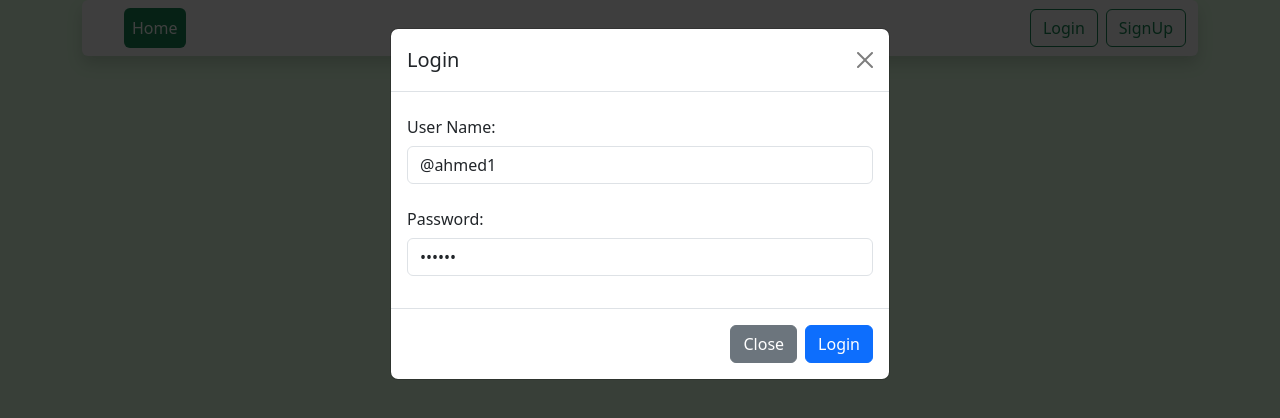
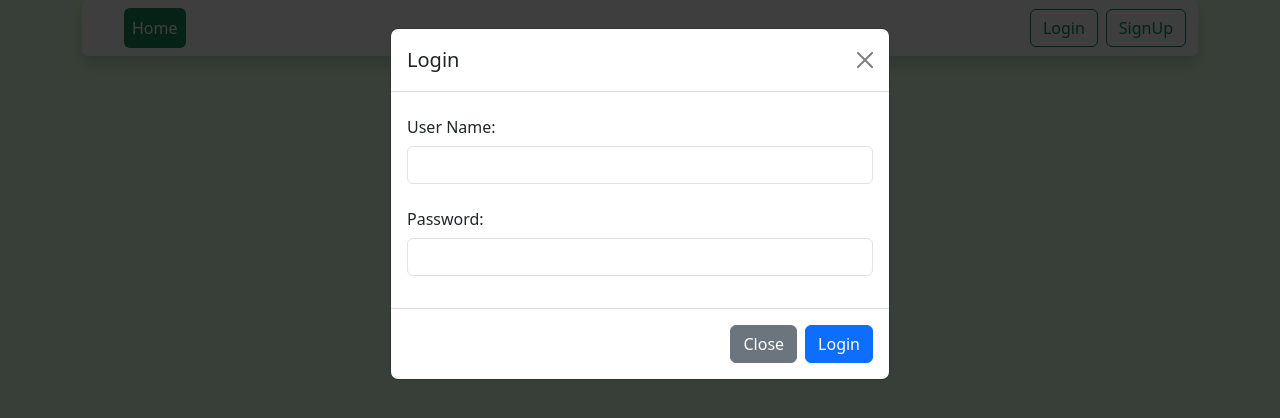
Before and after one commit to Ahmedkhaled001/Buch, a website: page public/index.html in a window 1280 px wide. Both pictures are taken after a click on the button "Login". Drawn offline with nearby package versions, Linux system fonts and the light colour scheme; no server answers; some icons are missing.

Commit message:
change value

```diff
--- a/public/index.html
+++ b/public/index.html
@@ -45,7 +45,7 @@
                   type="text"
                   class="form-control"
                   id="userNameInput"
-                  value="@ahmed1"
+                  value=""
                 />
               </div>
               <div class="mb-3">
@@ -56,7 +56,7 @@
                   type="password"
                   class="form-control"
                   id="passwordInput"
-                  value="123456"
+                  value=""
                 />
               </div>
             </form>
```
